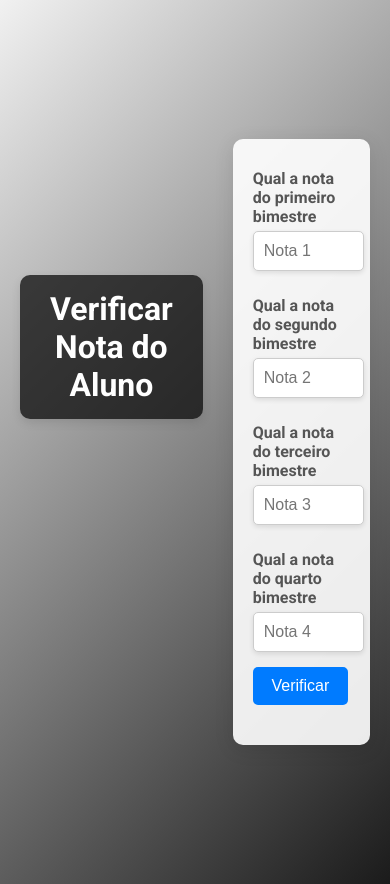
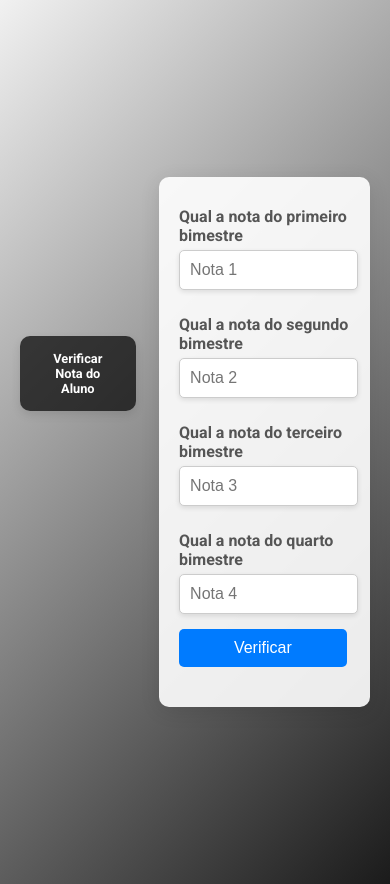
Before and after one commit to AllanBartorr/Nota, a plain HTML site: page index.html in a window 390 px wide. Drawn offline with Linux system fonts and the light colour scheme.

Commit message:
Responsivo
Responsivo para 768px

```diff
--- a/index.html
+++ b/index.html
@@ -116,6 +116,13 @@
             font-weight: bold;
             color: #333;
         }
+        @media screen and (max-width: 768px) {
+            h1{
+                width: 40%;
+                height: 20%;
+                font-size: 80%;
+            }
+        }
     </style>
 
     <script>
```
